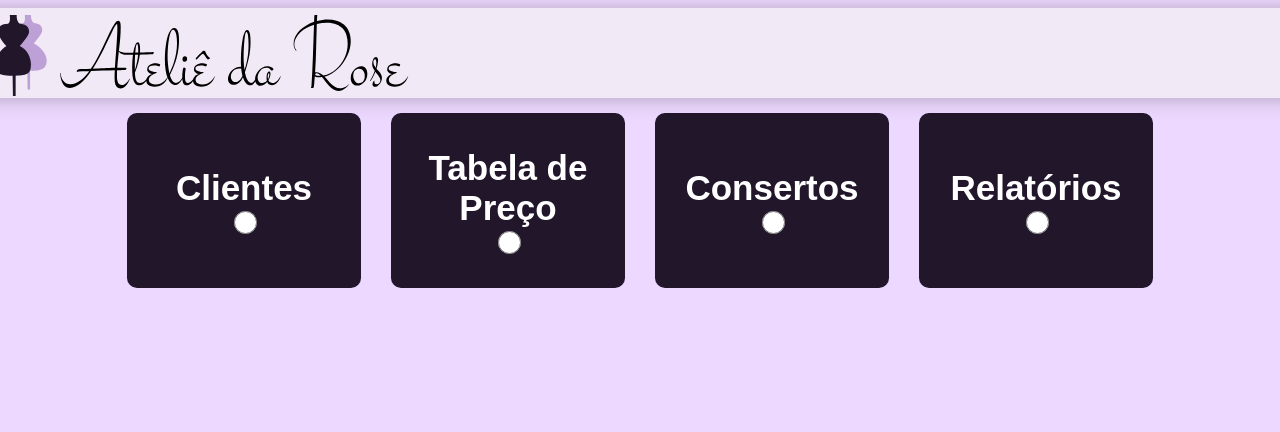
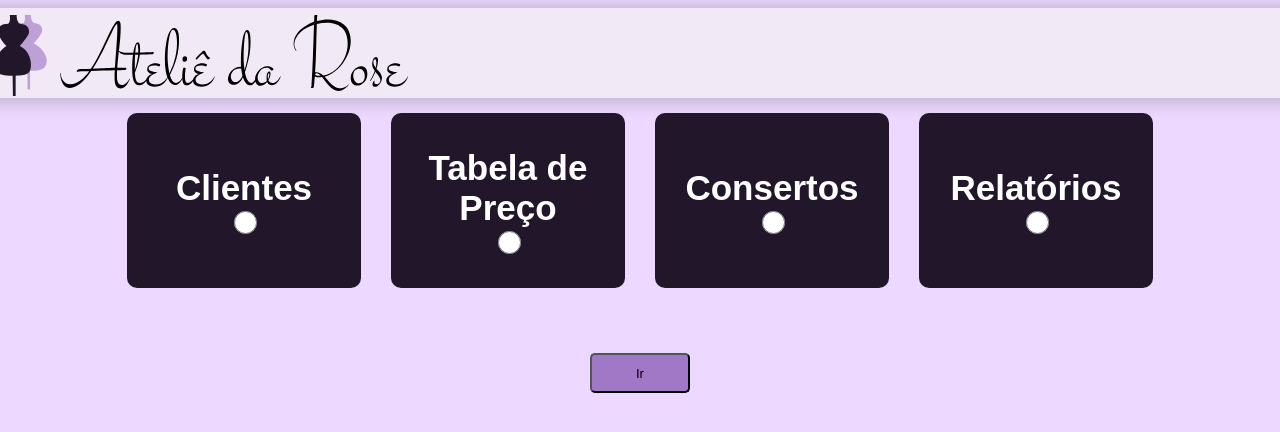
Before and after one commit to Julenne/atelie, a React (Create React App) app in the folder web/: page / in a window 1280 px wide. Shown: the top 432 px of the page. Built offline with nearby package versions, Linux system fonts and the light colour scheme; a web font is replaced by a local one.

Commit message:
button finished

```diff
--- a/web/src/components/Option/styles.css
+++ b/web/src/components/Option/styles.css
@@ -29,7 +29,7 @@ label {
   /* cursor: default; */
 }
 
-input {
+.input {
   width: 23px;
   height: 23px;
 }
--- a/web/src/pages/Menu/Menu.js
+++ b/web/src/pages/Menu/Menu.js
@@ -14,12 +14,15 @@ function Menu() {
     <div id="menu" className="menu">
       <Header />
       <div className="flex">
+        <form className="column">
           <div className="wrap">
             <Option value="Clientes" id={generateId()}/>
             <Option value="Tabela de Preço" id={generateId()}/>
             <Option value="Consertos" id={generateId()}/>
             <Option value="Relatórios" id={generateId()}/>
           </div>
+          <button type="submit">Ir</button>
+        </form>
       </div>
     </div>
   );
--- a/web/src/pages/Menu/styles.css
+++ b/web/src/pages/Menu/styles.css
@@ -15,6 +15,20 @@ body {
   display: flex;
   flex-wrap: wrap;
 }
-.flex {
+.column {
+  flex-direction: column;
+  display: flex;
+  align-items: center;
+  justify-content: center;
 
 }
+
+button {
+  width: 100px;
+  height: 40px;
+  border-radius: 5px;
+
+  margin-top: 50px;
+
+  background-color: #A178C5;
+}
```
Lines whose indentation alone changed are shown as unchanged.
